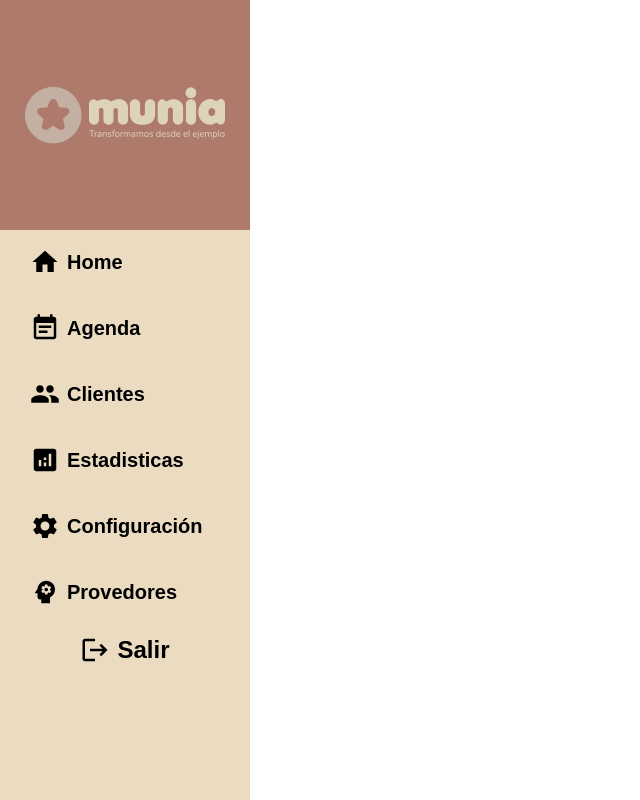
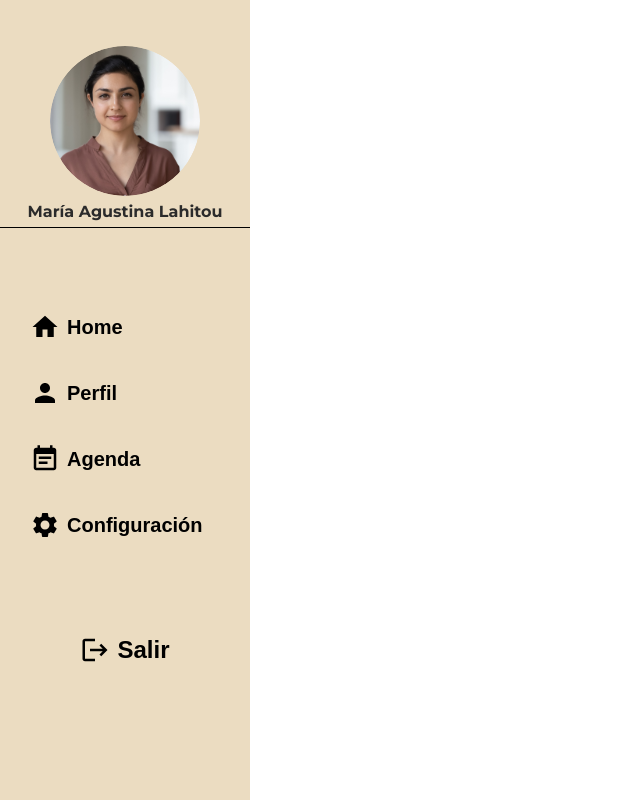
Before and after one commit to tomasflores24/munia-sesiones-1-1-clien, a React (Vite) app: page /sidebar in a window 1280 px wide. Shown: the whole page, without its empty margins (0-640 px from the left). Built offline with nearby package versions, Linux system fonts and the light colour scheme.

Commit message:
update type user sidebar

```diff
--- a/src/app/components/sideBar/SideBar.jsx
+++ b/src/app/components/sideBar/SideBar.jsx
@@ -6,15 +6,15 @@ import "./SideBar.scss";
 
 export default function SideBar() {
 
-  const admin = true
+  const type = "user"
   const navigate = useNavigate();
-  const redirect = (redirect)=>{
-    navigate(redirect);
+  const redirect = (type,redirect)=>{
+    navigate("/"+type+"/"+redirect);
   }
   return (
     <>
       <nav className="container">
-        {admin ?
+        {type==="admin" ?
         <header className="admin-data">
           <img src="muniaLogo.png" className="img"></img>
         </header>
@@ -23,14 +23,14 @@ export default function SideBar() {
           <h2 className="user-data">María Agustina Lahitou</h2>
         </header>}
         <section className="navigation-buttons">
-        {admin ?
+        {type==="admin" ?
          buttonDataAdmin.map((e) => (
           <Buttons
             title={e.title}
             icon={e.icon}
             key={e.title}
             selected={e.selected}
-            onClick={()=>redirect(e.redirect)}
+            onClick={()=>redirect(type,e.redirect)}
           />
         ))
         : buttonDataUser.map((e) => (
@@ -39,7 +39,7 @@ export default function SideBar() {
             icon={e.icon}
             key={e.title}
             selected={e.selected}
-            onClick={()=>redirect(e.redirect)}
+            onClick={()=>redirect(type,e.redirect)}
           />
         ))}
         </section>
--- a/src/app/utils/buttonOptions.jsx
+++ b/src/app/utils/buttonOptions.jsx
@@ -7,17 +7,17 @@ import AnalyticsIcon from '@mui/icons-material/Analytics';
 import PsychologyIcon from '@mui/icons-material/Psychology';
 
 export const buttonDataUser = [
-    { title: "Home", icon: <HomeIcon style={{ fontSize: '30px' }} />, redirect: "/home" },
-    { title: "Perfil", icon: <PersonIcon style={{ fontSize: '30px' }} />, redirect: "/perfil" },
-    { title: "Agenda", icon: <EventNoteIcon style={{ fontSize: '30px' }} />, redirect: "/agenda" },
-    { title: "Configuración", icon: <SettingsIcon style={{ fontSize: '30px' }} />, redirect: "/configuracion" },
+    { title: "Home", icon: <HomeIcon style={{ fontSize: '30px' }} />, redirect: "home" },
+    { title: "Perfil", icon: <PersonIcon style={{ fontSize: '30px' }} />, redirect: "perfil" },
+    { title: "Agenda", icon: <EventNoteIcon style={{ fontSize: '30px' }} />, redirect: "agenda" },
+    { title: "Configuración", icon: <SettingsIcon style={{ fontSize: '30px' }} />, redirect: "configuracion" },
 ];
 
 export const buttonDataAdmin = [
-    { title: "Home", icon: <HomeIcon style={{ fontSize: '30px' }} />, redirect: "/home" },
-    { title: "Agenda", icon: <EventNoteIcon style={{ fontSize: '30px' }} />, redirect: "/agenda" },
-    { title: "Clientes", icon: <PeopleIcon style={{ fontSize: '30px' }} />, redirect: "/clientes" },
-    { title: "Estadisticas", icon: <AnalyticsIcon style={{ fontSize: '30px' }} />, redirect: "/estadisticas" },
-    { title: "Configuración", icon: <SettingsIcon style={{ fontSize: '30px' }} />, redirect: "/configuracion" },
-    { title: "Provedores", icon: <PsychologyIcon style={{ fontSize: '30px' }} />, redirect: "/proveedores" },
+    { title: "Home", icon: <HomeIcon style={{ fontSize: '30px' }} />, redirect: "home" },
+    { title: "Agenda", icon: <EventNoteIcon style={{ fontSize: '30px' }} />, redirect: "agenda" },
+    { title: "Clientes", icon: <PeopleIcon style={{ fontSize: '30px' }} />, redirect: "clientes" },
+    { title: "Estadisticas", icon: <AnalyticsIcon style={{ fontSize: '30px' }} />, redirect: "estadisticas" },
+    { title: "Configuración", icon: <SettingsIcon style={{ fontSize: '30px' }} />, redirect: "configuracion" },
+    { title: "Provedores", icon: <PsychologyIcon style={{ fontSize: '30px' }} />, redirect: "proveedores" },
 ]
```
